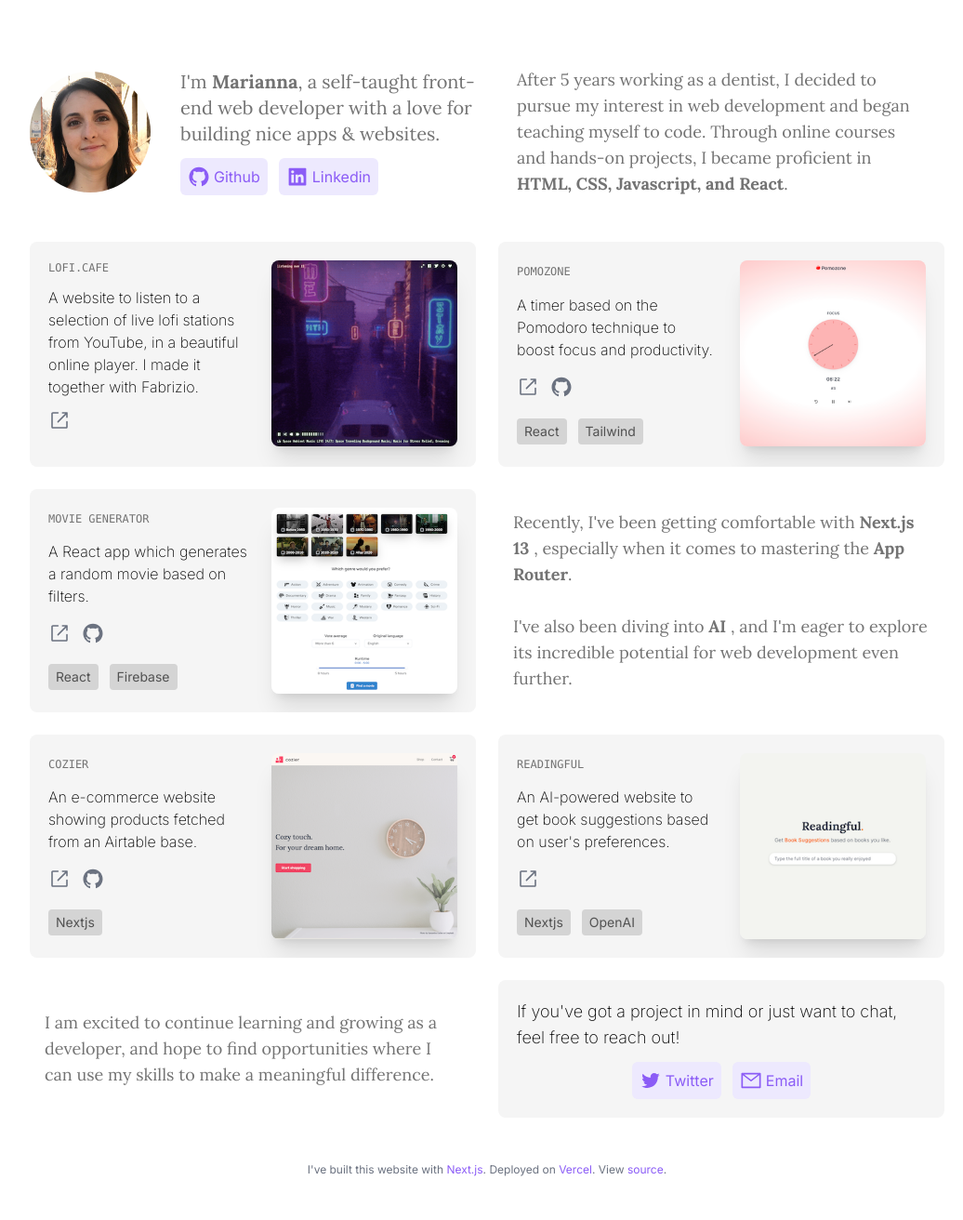
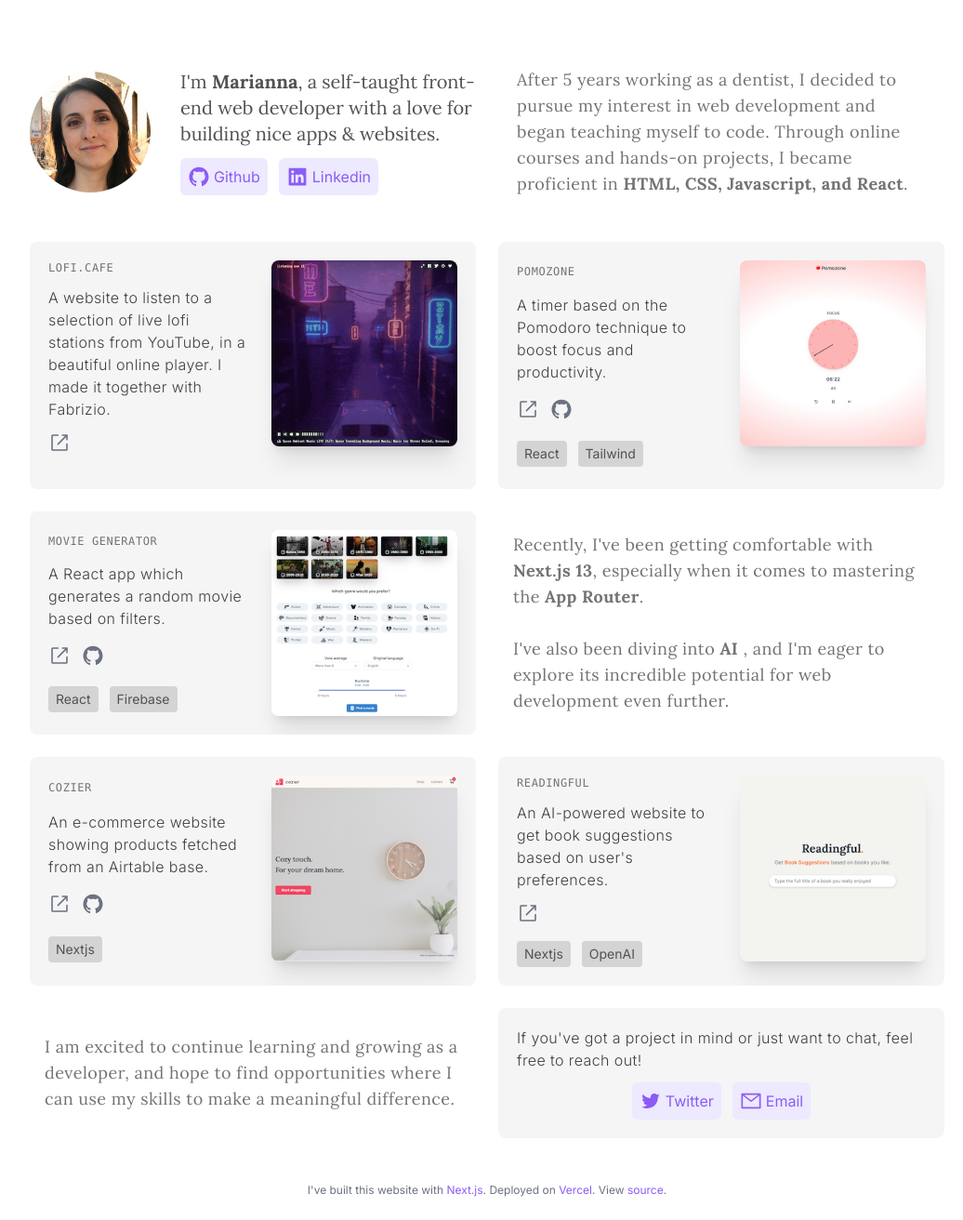
Before and after one commit to maridivi/new-personal-portfolio, a Next.js app: page / in a window 1280 px wide. Shown: the whole page at 93% size, without its empty margins (116-1152 px from the left). Before the commit the page ends 1290 px from the top, so only its background shows below. Built offline with nearby package versions, Linux system fonts and the light colour scheme.

Commit message:
More work on UI

```diff
--- a/src/app/page.tsx
+++ b/src/app/page.tsx
@@ -7,7 +7,6 @@ import Pomozone from "@/components/Pomozone";
 import Readingful from "@/components/Readingful";
 import Grid from "@/components/ui/Grid";
 
-import Stack from "@/components/ui/Stack";
 import Head from "./head";
 import Bio from "@/components/Bio";
 import CTA from "@/components/CTA";
--- a/src/components/CTA.tsx
+++ b/src/components/CTA.tsx
@@ -3,7 +3,6 @@ import cn from "@/utils/cn";
 import P1 from "./ui/P1";
 import Stack from "./ui/Stack";
 import { lora } from "@/utils/fonts";
-import Contact from "./Contact";
 
 export default function CTA() {
   return (
--- a/src/components/Contact.tsx
+++ b/src/components/Contact.tsx
@@ -3,14 +3,12 @@ import ButtonA from "./ui/ButtonA";
 import P1 from "./ui/P1";
 import Stack from "./ui/Stack";
 import Card from "./ui/Card";
-import H1 from "./ui/H1";
-import H2 from "./ui/H2";
 
 export default function Contact() {
   return (
     <Card>
       <Stack vertical className="items-center">
-        <P1 className="text-lg">
+        <P1>
           If you've got a project in mind or just want to chat, feel free to
           reach out!
         </P1>
--- a/src/components/RecentWork.tsx
+++ b/src/components/RecentWork.tsx
@@ -7,7 +7,7 @@ export default function RecentWork() {
   return (
     <Stack className="items-center px-4">
       <P1 className={cn(lora.className, "text-neutral-500 text-lg")}>
-        Recently, I've been getting comfortable with <strong>Next.js 13</strong>{" "}
+        Recently, I've been getting comfortable with <strong>Next.js 13</strong>
         , especially when it comes to mastering the <strong>App Router</strong>.
         <br></br>
         <br></br>
--- a/src/components/ui/H1.tsx
+++ b/src/components/ui/H1.tsx
@@ -18,7 +18,8 @@ export default function H1({
     <h1
       className={cn(
         "text-xl",
-        "text-neutral-500",
+
+        "text-neutral-600",
         lora.className,
         noWrap && "truncate",
         center && "text-center",
--- a/src/components/ui/P1.tsx
+++ b/src/components/ui/P1.tsx
@@ -17,7 +17,7 @@ export default function P1({
   return (
     <p
       className={cn(
-        "text-base font-extralight max-w-full",
+        "text-base font-light max-w-full text-neutral-700 tracking-wide",
         noWrap && "truncate",
         bold && "font-bold",
         center && "text-center",
--- a/src/components/ui/ProjectCard.tsx
+++ b/src/components/ui/ProjectCard.tsx
@@ -23,7 +23,7 @@ export default function ProjectCard(props: ProjectCardProps) {
   return (
     <Card>
       <Stack vertical className=" items-stretch justify-evenly h-full">
-        <H3 className="font-mono uppercase">{title}</H3>
+        <H3 className="font-mono uppercase tracking-wider">{title}</H3>
         <P1>{description}</P1>
         <Stack>
           <a
```
